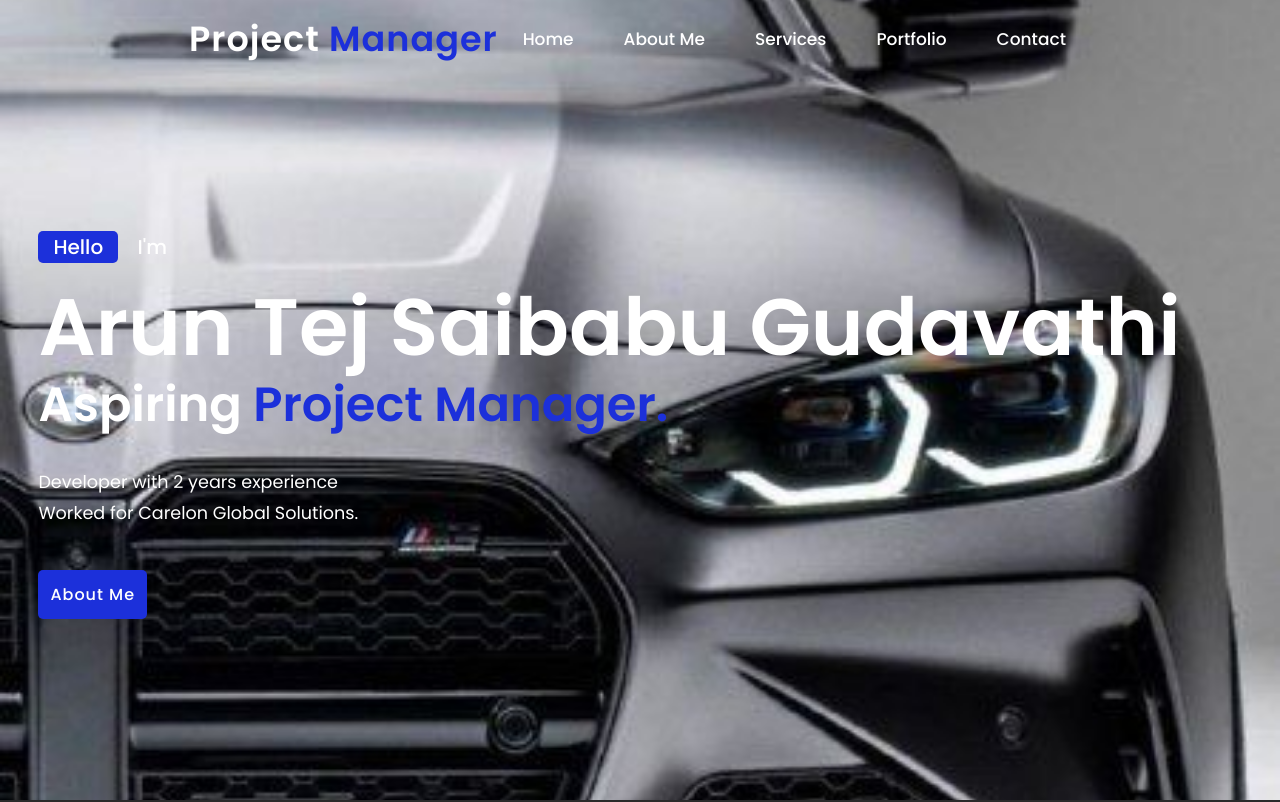
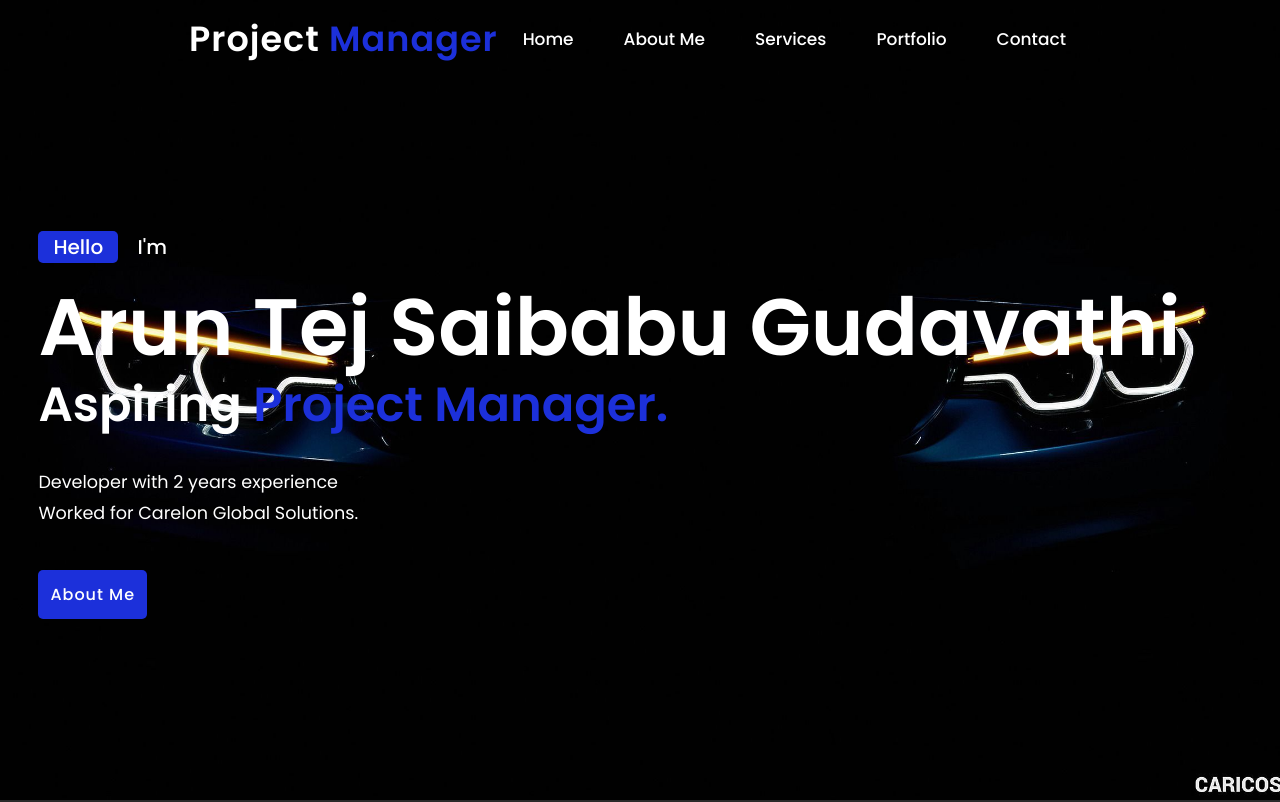
Before and after one commit to arun-tej/Arun-portfolio, a plain HTML site: page index.html in a window 1280 px wide. Shown: the top 802 px of the page. Drawn offline with nearby package versions, Linux system fonts and the light colour scheme.

Commit message:
Update style.css
image addon

```diff
--- a/css/style.css
+++ b/css/style.css
@@ -85,7 +85,7 @@ section {
     position: relative;
     height: 100vh;
     width: 100%;
-    background-image: url(/img/image2.JPEG);
+    background-image: url(/img/bmwrefreshed.jpeg);
     background-size: cover;
     background-position: center;
     display: flex;
```
